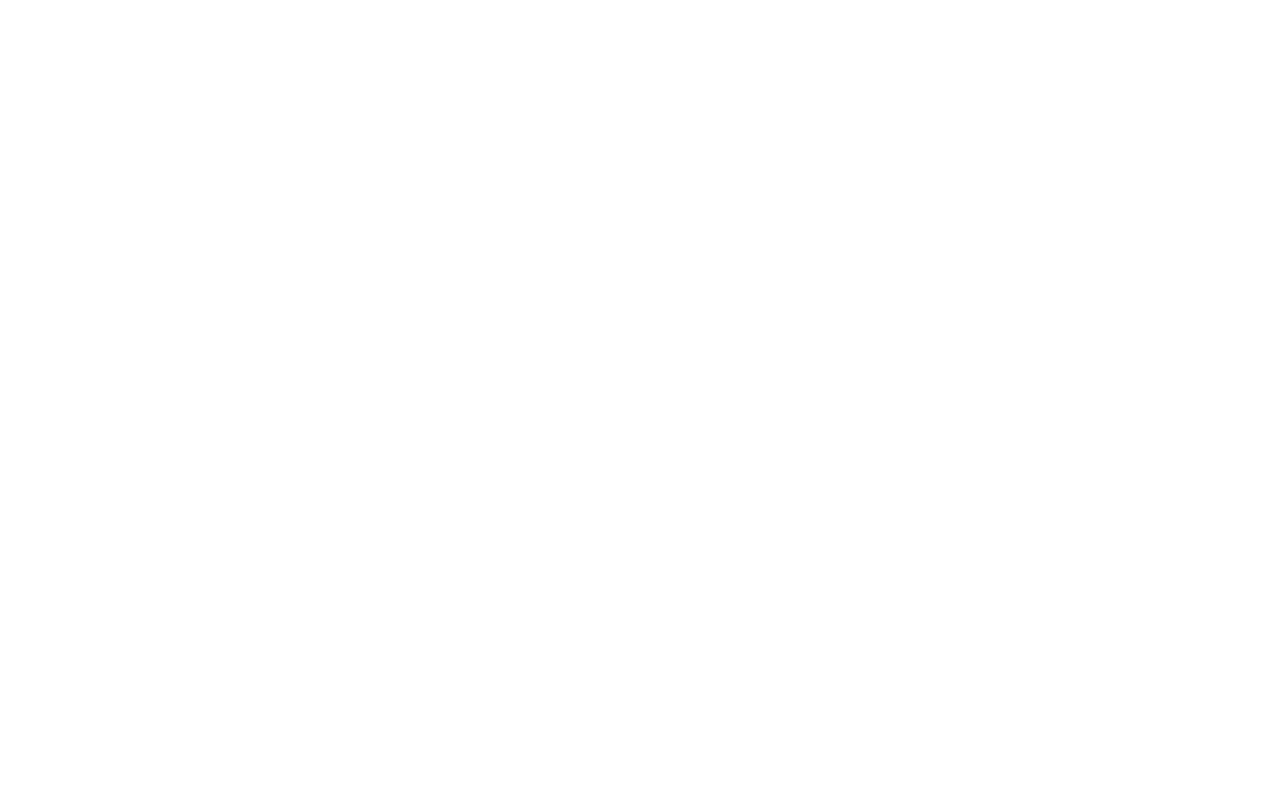
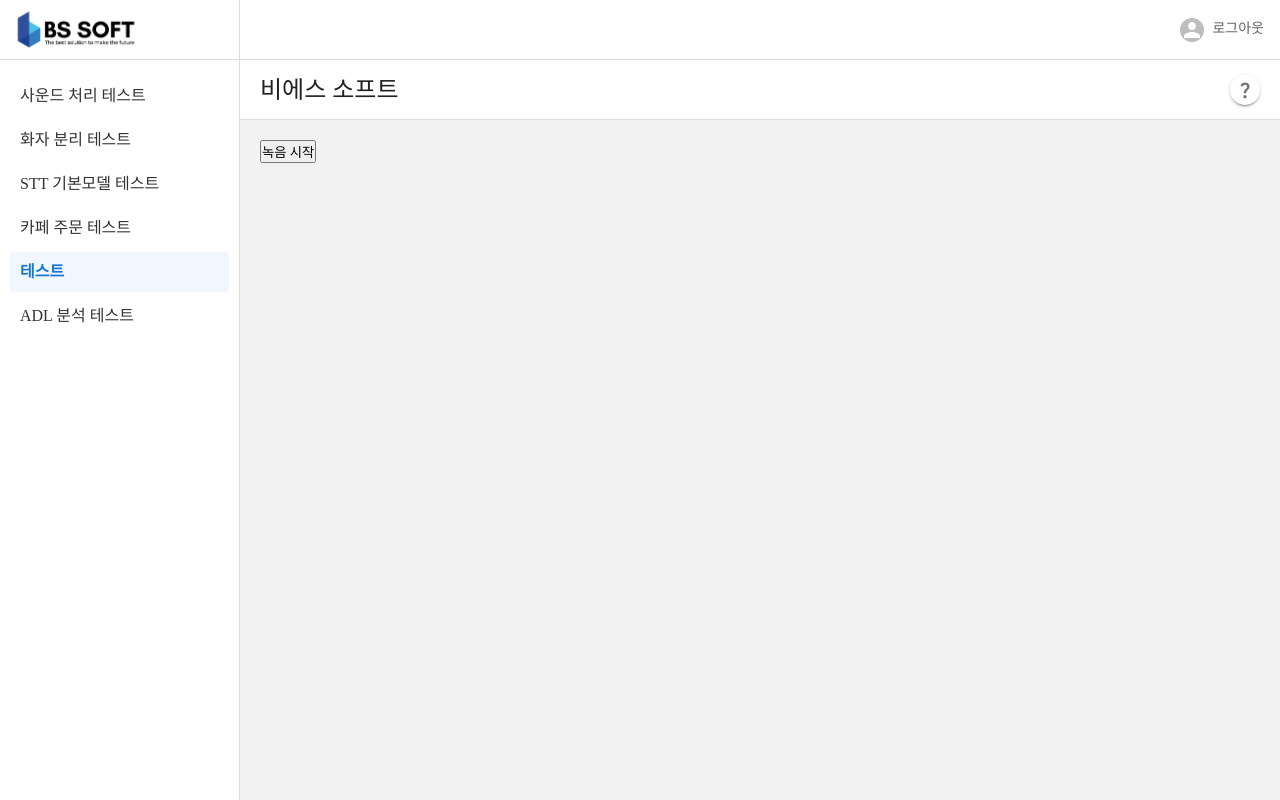
Before and after one commit to bssoft-dev/sound-test-web-2206, a React (Create React App) app: page /test in a window 1280 px wide. Before the commit this address had no page. Built offline with nearby package versions, Linux system fonts and the light colour scheme; sample sign-in values are in the browser's storage; a web font is replaced by a local one.

Commit message:
feat: cafe order recorder setTimeout 500ms event

```diff
--- a/src/App.js
+++ b/src/App.js
@@ -62,7 +62,7 @@
             <Route path="/audio-test" element={<AudioStreamingTestPage />} />
             <Route path="/stt-test" element={<SttTestPage />} />
             <Route path="/menu-test" element={<CafeOrderTestPage />} />
-            {/* <Route path="/test" element={<TestPage />} /> */}
+            <Route path="/test" element={<TestPage />} />
           </Routes>
         </ContextProvider>
       </Router>
--- a/src/components/AudioRecorder/AudioRecorder.jsx
+++ b/src/components/AudioRecorder/AudioRecorder.jsx
@@ -179,6 +179,35 @@
         return result;
     };
 
+    const encodeWav = (interleaved, sampleRate) => {
+        const buffer = new ArrayBuffer(44 + interleaved.length * 2);
+        const view = new DataView(buffer);
+
+        writeUTFBytes(view, 0, "RIFF");
+        view.setUint32(4, 44 + interleaved.length * 2, true);
+        writeUTFBytes(view, 8, "WAVE");
+        writeUTFBytes(view, 12, "fmt ");
+        view.setUint32(16, 16, true);
+        view.setUint16(20, 1, true);
+        view.setUint16(22, 2, true);
+        view.setUint32(24, sampleRate, true);
+        view.setUint32(28, sampleRate * 4, true);
+        view.setUint16(32, 4, true);
+        view.setUint16(34, 16, true);
+        writeUTFBytes(view, 36, "data");
+        view.setUint32(40, interleaved.length * 2, true);
+
+        let index = 44;
+        const volume = 1;
+        for (let i = 0; i < interleaved.length; i++) {
+            view.setInt16(index, interleaved[i] * (0x7fff * volume), true);
+            index += 2;
+        }
+
+        return new Blob([view], { type: "audio/wav" });
+    };
+
+
     const startRecording = () => {
         console.log("Starting recording");
 
@@ -283,6 +312,35 @@
             audioRecorder.rightchannel.push(new Float32Array(left));
             audioRecorder.recordingLength += bufferSize;
         };
+
+        let recordedChunks = []; // Array to store recorded audio chunks
+
+        audioRecorder.recorder.ondataavailable = function (event) {
+            recordedChunks.push(event.data);
+        };
+
+        // setTimeout(() => {
+
+        //     let interleaved;
+        //     // we flat the left and right channels down
+        //     audioRecorder.leftBuffer = mergeBuffers(
+        //         audioRecorder.leftchannel, audioRecorder.recordingLength
+        //     );
+        //     audioRecorder.rightBuffer = mergeBuffers(
+        //         audioRecorder.rightchannel, audioRecorder.recordingLength
+        //     );
+        //     // we interleave both channels together
+        //     interleaved = interleave(audioRecorder.leftBuffer, audioRecorder.rightBuffer);
+
+        //     // our final binary blob
+        //     const blob = encodeWav(interleaved, audioRecorder.sampleRate);
+
+        //     const blobURL = URL.createObjectURL(blob);
+        //     console.log('Blob URL:', blobURL);
+        //     // 이 때 서버에 blob에 대한 정보를 보내주고 return 받은 threshold 값을 기준으로
+        //     //  if (audioRecorder.stage === "start" && energy > args.get("start_threshold")) 부분의 조건문이 수정 될 수 있다.
+        // }, 500);
+
         // visualize();
     };
 
@@ -301,6 +359,7 @@
         setColor(args.get("neutral_color"))
         closeMic();
         console.log(audioRecorder.recordingLength);
+        // our final binary blob
 
         let interleaved;
         // we flat the left and right channels down
@@ -313,43 +372,8 @@
         // we interleave both channels together
         interleaved = interleave(audioRecorder.leftBuffer, audioRecorder.rightBuffer);
 
-        ///////////// WAV Encode /////////////////
-        // from http://typedarray.org/from-microphone-to-wav-with-getusermedia-and-web-audio/
-        //
-
-        // we create our wav file
-        let buffer = new ArrayBuffer(44 + interleaved.length * 2);
-        let view = new DataView(buffer);
-
-        // RIFF chunk descriptor
-        writeUTFBytes(view, 0, "RIFF");
-        view.setUint32(4, 44 + interleaved.length * 2, true);
-        writeUTFBytes(view, 8, "WAVE");
-        // FMT sub-chunk
-        writeUTFBytes(view, 12, "fmt ");
-        view.setUint32(16, 16, true);
-        view.setUint16(20, 1, true);
-        // stereo (2 channels)
-        view.setUint16(22, 2, true);
-        view.setUint32(24, audioRecorder.sampleRate, true);
-        view.setUint32(28, audioRecorder.sampleRate * 4, true);
-        view.setUint16(32, 4, true);
-        view.setUint16(34, 16, true);
-        // data sub-chunk
-        writeUTFBytes(view, 36, "data");
-        view.setUint32(40, interleaved.length * 2, true);
-
-        // write the PCM samples
-        let lng = interleaved.length;
-        let index = 44;
-        let volume = 1;
-        for (let i = 0; i < lng; i++) {
-            view.setInt16(index, interleaved[i] * (0x7fff * volume), true);
-            index += 2;
-        }
-
         // our final binary blob
-        const blob = new Blob([view], { type: audioRecorder.type });
+        const blob = encodeWav(interleaved, audioRecorder.sampleRate);
         const audioUrl = URL.createObjectURL(blob);
         if (continuousRecording) {
             if (!isFinish) {
--- a/src/components/Layout/SideNav/SideMenu.jsx
+++ b/src/components/Layout/SideNav/SideMenu.jsx
@@ -9,7 +9,7 @@
     {name: '카페 주문 테스트', url: '/menu-test' },
     // {name: '로그인', url: '/login' },
     // {name: '오디오 스트리밍 테스트', url: '/audio-test' },
-    // {name: '테스트', url: '/test' },
+    {name: '테스트', url: '/test' },
 ]
 
 export default function SideMenu() {
--- a/src/pages/TestPage.jsx
+++ b/src/pages/TestPage.jsx
@@ -1,103 +1,72 @@
 import { useEffect, useRef, useState } from "react";
-import { useCtx } from "../context/Context";
 import Layout from "../components/Layout/Layout";
-import WaveSurfer from "wavesurfer.js";
-import MicrophonePlugin from "wavesurfer.js/dist/plugin/wavesurfer.microphone.min.js";
-import { Button, Grid, Typography } from "@mui/material";
-import { makeStyles } from "@mui/styles";
 
-const useStyles = makeStyles(theme => ({
-  waveWrap: {
-      width: 500,
-      height: 180,
-      display: 'flex',
-      justifyContent: 'center',
-      alignItems: 'center',
-      borderRadius: 12,
-      backgroundColor:'#FBF0E0',
-      overflow: 'hidden'
-  },
-  recordWave: {
-    width: 400,
-    height: 100
-  }
-}));
+const MAX_FILE_SIZE = 1 * 1024 * 1024; // 1MB
 
-export default function TestPage() {
-  const context = useCtx();
-  const classes = useStyles();
-  const waveformRef = useRef(null);
-  const wavesurferRef = useRef(null);
+export default function TestPage() {const [isRecording, setIsRecording] = useState(false);
+  const [recordedBlobs, setRecordedBlobs] = useState([]);
+  const [currentFileSize, setCurrentFileSize] = useState(0);
+  const [currentFileNumber, setCurrentFileNumber] = useState(0);
+  let mediaRecorder;
+
+  const startRecording = () => {
+    navigator.mediaDevices.getUserMedia({ audio: true })
+      .then(stream => {
+        mediaRecorder = new MediaRecorder(stream);
+
+        mediaRecorder.ondataavailable = event => {
+          if (event.data.size > 0) {
+            setRecordedBlobs((prevBlobs) => [...prevBlobs, event.data]);
+            setCurrentFileSize((prevSize) => prevSize + event.data.size);
+
+            if (currentFileSize >= MAX_FILE_SIZE) {
+              console.log('aaaa')
+              saveRecording();
+              startNewFile();
+            }
+          }
+        };
+
+        mediaRecorder.start();
+        setIsRecording(true);
+      })
+      .catch(error => {
+        console.error('녹음을 시작할 수 없습니다:', error);
+      });
+  };
+
+  const saveRecording = () => {
+    const blob = new Blob(recordedBlobs, { type: 'audio/webm' });
+    const url = URL.createObjectURL(blob);
+
+    // 여기에서 녹음된 Blob 데이터를 저장하거나 처리할 수 있습니다.
+    // 예를 들면 파일 업로드 등을 수행할 수 있습니다.
+  };
+
+  const startNewFile = () => {
+    setRecordedBlobs([]);
+    setCurrentFileSize(0);
+    setCurrentFileNumber((prevNumber) => prevNumber + 1);
+  };
 
   useEffect(() => {
-    return () => {
-      if (wavesurferRef.current && wavesurferRef.current.microphone) {
-        wavesurferRef.current.microphone.stopDevice();
-        wavesurferRef.current.destroy();
-      }
-    };
-  }, []);
+    if (isRecording) {
+      // 일정 시간 후 녹음 중단
+      const stopRecordingTimeout = setTimeout(() => {
+        mediaRecorder.stop();
+        setIsRecording(false);
+      }, 10000); // 예시로 10초 녹음 후 중단
 
-  const handleClick = () => {
-    if (wavesurferRef.current === null) {
-      let context, processor;
-
-      wavesurferRef.current = WaveSurfer.create({
-        container: waveformRef.current,
-        waveColor: '#FFB673',
-        backgroundColor:'#FBF0E0',
-        widht: 400,
-        height: 100,
-        interact: false,
-        cursorWidth: 0,
-        audioContext: context || null,
-        audioScriptProcessor: processor || null,
-        // Set a bar width
-        barWidth: 3,
-        // Optionally, specify the spacing between bars
-        barGap: 4,
-        // And the bar radius
-        barRadius: 2,
-        plugins: [
-          MicrophonePlugin.create({
-            bufferSize: 4096,
-            numberOfInputChannels: 1,
-            numberOfOutputChannels: 1,
-            constraints: {
-              video: false,
-              audio: true,
-            },
-          }),
-        ],
-      });
-
-      wavesurferRef.current.microphone.on('deviceReady', () => {
-        console.info('Device ready!');
-      });
-      wavesurferRef.current.microphone.on('deviceError', (code) => {
-        console.warn('Device error: ' + code);
-      });
-      wavesurferRef.current.on('error', (e) => {
-        console.warn(e);
-      });
-      wavesurferRef.current.microphone.start();
-    } else if (wavesurferRef.current.microphone != null && wavesurferRef.current.microphone) {
-      if (wavesurferRef.current.microphone.active) {
-        wavesurferRef.current.microphone.stop();
-      } else {
-        wavesurferRef.current.microphone.start();
-      }
+      return () => {
+        clearTimeout(stopRecordingTimeout);
+      };
     }
-  };
-
+  }, [isRecording]);
   return (<Layout title="TestPage">
-    <Grid container flexDirection="column"
-      justifyContent="center" alignItems="center"
-      sx={{ height: '100%', paddingBottom: 50 }}>
-      <Grid className={classes.waveWrap}>
-        <Grid id="waveform" className={classes.recordWave} ref={waveformRef}></Grid>
-      </Grid>
-      <button onClick={handleClick}>Toggle Microphone</button>
-    </Grid>
+    <div>
+      <button onClick={isRecording ? null : startRecording}>
+        {isRecording ? '녹음 중...' : '녹음 시작'}
+      </button>
+    </div>
   </Layout>)
 }
```
